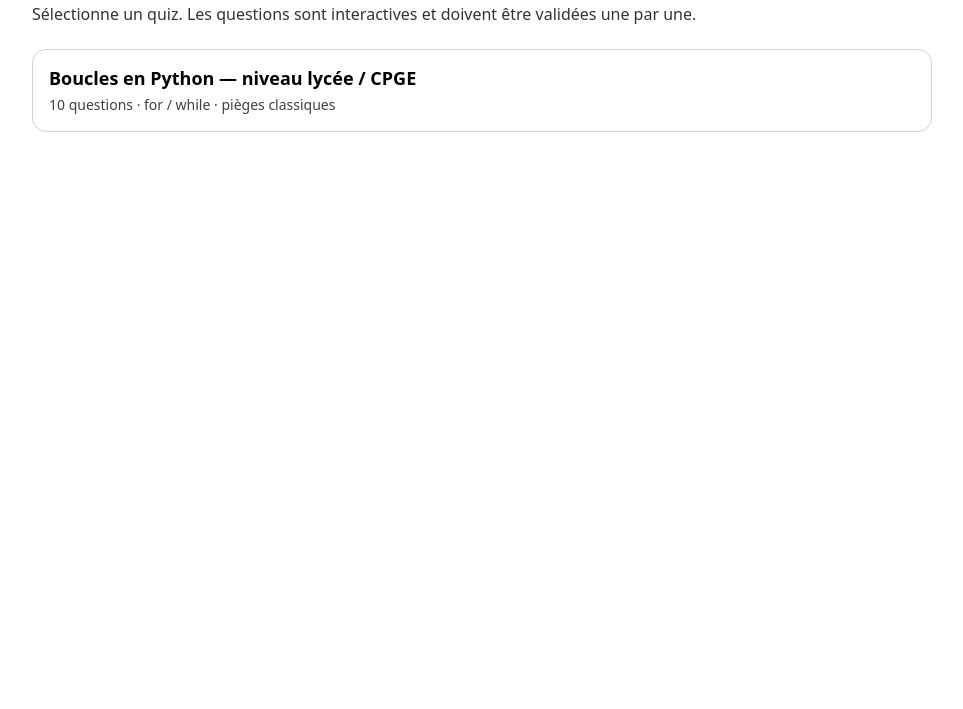
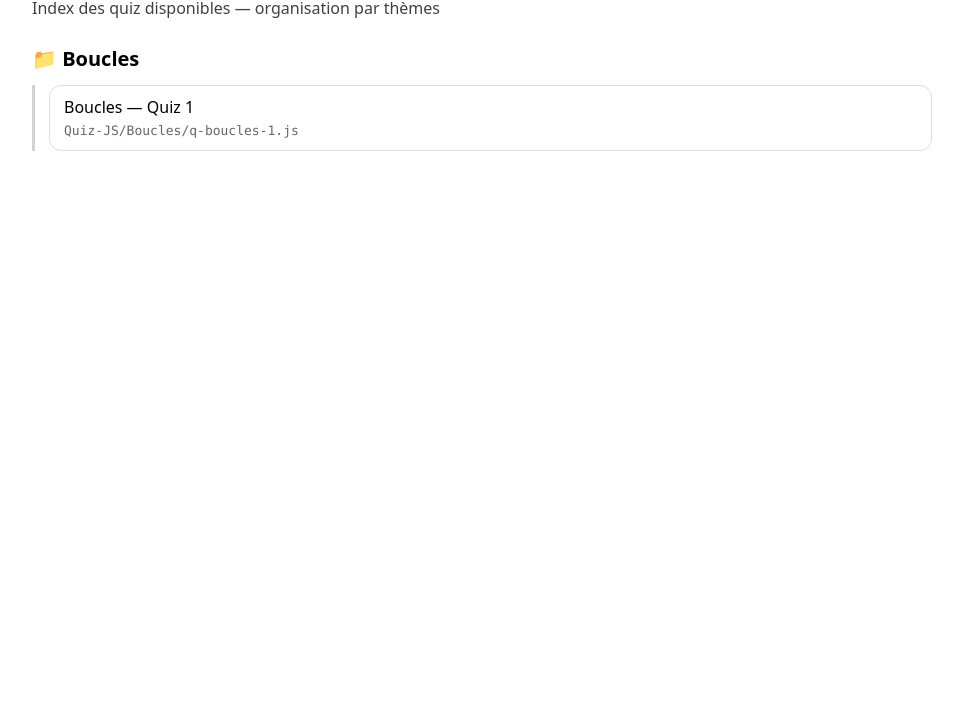
Before and after one commit to nutcrax/python-quiz, a plain HTML site: page index.html in a window 1280 px wide. Shown: the part 91-800 px from the top of the page, without its empty margins (158-1121 px from the left). Drawn offline with Linux system fonts and the light colour scheme.

Commit message:
Add files via upload

```diff
--- a/index.html
+++ b/index.html
@@ -3,92 +3,110 @@
 <head>
   <meta charset="utf-8" />
   <meta name="viewport" content="width=device-width,initial-scale=1" />
-  <title>QCM Python — Accueil</title>
+  <title>QCM Python — Index</title>
 
   <style>
     :root { color-scheme: light dark; }
+
     body {
       font-family: system-ui, -apple-system, Segoe UI, Roboto, Arial, sans-serif;
       margin: 0;
-      padding: 24px;
+      padding: 28px;
       line-height: 1.4;
     }
+
     .wrap {
       max-width: 900px;
       margin: 0 auto;
     }
+
     h1 {
       font-size: 26px;
-      margin-bottom: 8px;
+      margin-bottom: 6px;
     }
-    p.sub {
-      opacity: 0.8;
-      margin-bottom: 24px;
+
+    .sub {
+      opacity: 0.75;
+      margin-bottom: 26px;
     }
-    ul {
-      list-style: none;
-      padding: 0;
-      margin: 0;
+
+    .theme {
+      margin-bottom: 28px;
     }
-    li {
-      border: 1px solid rgba(127,127,127,.35);
-      border-radius: 14px;
-      padding: 16px;
-      margin-bottom: 14px;
+
+    .theme-title {
+      font-size: 20px;
+      font-weight: 600;
+      margin-bottom: 12px;
+      display: flex;
+      align-items: center;
+      gap: 8px;
     }
-    a {
+
+    .quiz-list {
+      border-left: 3px solid rgba(127,127,127,.35);
+      padding-left: 14px;
+    }
+
+    .quiz {
+      margin-bottom: 12px;
+    }
+
+    a.quiz-link {
       text-decoration: none;
       color: inherit;
       display: block;
+      padding: 10px 14px;
+      border-radius: 12px;
+      border: 1px solid rgba(127,127,127,.25);
     }
-    a:hover {
+
+    a.quiz-link:hover {
       background: rgba(127,127,127,.08);
-      border-radius: 14px;
     }
-    .title {
-      font-size: 18px;
-      font-weight: 600;
-      margin-bottom: 4px;
+
+    .quiz-name {
+      font-weight: 500;
+      font-size: 16px;
     }
-    .meta {
-      font-size: 14px;
-      opacity: 0.75;
+
+    .quiz-path {
+      font-size: 13px;
+      opacity: 0.6;
+      margin-top: 3px;
+      font-family: ui-monospace, SFMono-Regular, Menlo, Consolas, monospace;
     }
   </style>
 </head>
 
 <body>
 <div class="wrap">
+
   <h1>QCM Python</h1>
-  <p class="sub">
-    Sélectionne un quiz.
-    Les questions sont interactives et doivent être validées une par une.
-  </p>
+  <div class="sub">
+    Index des quiz disponibles — organisation par thèmes
+  </div>
 
-  <ul>
-    <li>
-      <a href="engine.html">
-        <div class="title">Boucles en Python — niveau lycée / CPGE</div>
-        <div class="meta">
-          10 questions · for / while · pièges classiques
-        </div>
-      </a>
-    </li>
+  <!-- ===================== -->
+  <!-- Thème : Boucles       -->
+  <!-- ===================== -->
 
-    <!--
-    EXEMPLE POUR AJOUTER UN NOUVEAU QUIZ PLUS TARD :
+  <div class="theme">
+    <div class="theme-title">📁 Boucles</div>
 
-    <li>
-      <a href="engine.html?quiz=boucles-avance">
-        <div class="title">Boucles avancées — niveau concours</div>
-        <div class="meta">
-          12 questions · break / continue / for…else
-        </div>
-      </a>
-    </li>
-    -->
+    <div class="quiz-list">
 
-  </ul>
+      <div class="quiz">
+        <a class="quiz-link"
+           href="engine.html?quiz=Quiz-JS/Boucles/q-boucles-1.js">
+          <div class="quiz-name">Boucles — Quiz 1</div>
+          <div class="quiz-path">Quiz-JS/Boucles/q-boucles-1.js</div>
+        </a>
+      </div>
+
+    </div>
+  </div>
+
 </div>
 </body>
 </html>
```
